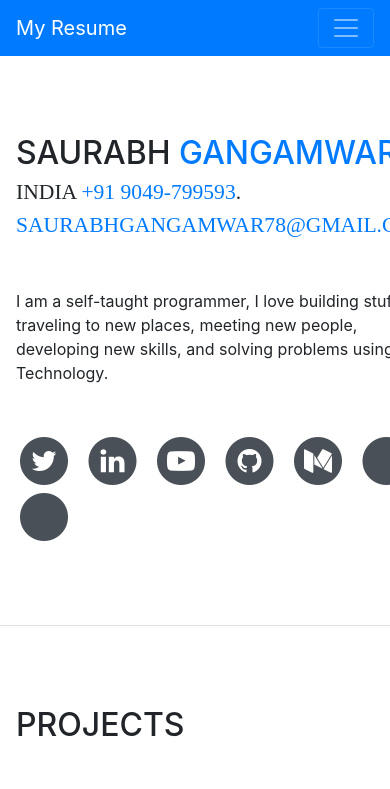
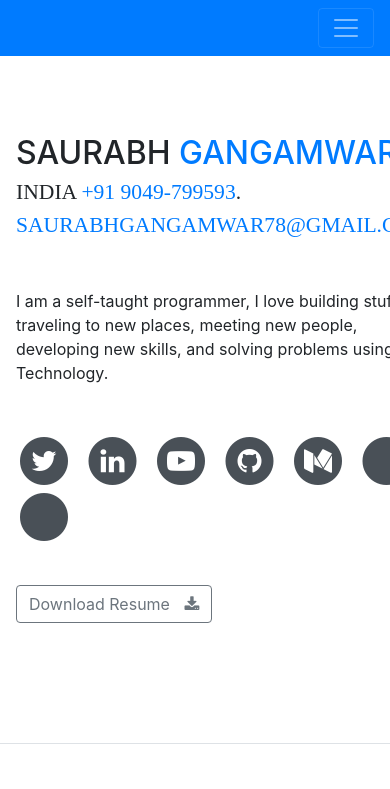
Before and after one commit to saurabh47/saurabh47.github.io, a website with bundled scripts: page index.html in a window 390 px wide. Shown: the top 789 px of the page. Built offline with nearby package versions, Linux system fonts and the light colour scheme; some icons are missing; a web font is replaced by a local one.

Commit message:
Added Download Resume button

```diff
--- a/index.html
+++ b/index.html
@@ -41,13 +41,36 @@
       a.appendChild(r);
     })(window, document, 'https://static.hotjar.com/c/hotjar-', '.js?sv=');
   </script>
+  <style>
+    .download-resume-btn {
+      margin-top: 40px;
+    }
+
+    @media only screen and (max-width: 700px) {
+      .download-resume-btn {
+        display: flex;
+        margin: 40px auto;
+      }
+    }
+
+    .btn-outline-secondary:hover {
+      color: #fff;
+      background-color: #bd5d38;
+      border-color: #bd5d38;
+    }
+
+    .download-resume-icon {
+      font-size: 20px;
+      margin-left: 10px;
+    }
+  </style>
 </head>
 
 <body id="page-top">
 
   <nav class="navbar navbar-expand-lg navbar-dark bg-primary fixed-top" id="sideNav">
     <a class="navbar-brand js-scroll-trigger" href="#page-top">
-      <span class="d-block d-lg-none">My Resume</span>
+      <span class="d-block d-lg-none"></span>
       <span class="d-none d-lg-block">
         <img class="img-fluid img-profile rounded-circle mx-auto mb-2" src="img/profile.jpg" alt="">
       </span>
@@ -153,6 +176,12 @@
               </a>
             </li>
           </ul>
+          <button class="btn btn-outline-secondary download-resume-btn"
+            onclick=" window.open('https://bit.ly/3CflDVk','_blank')">
+            Download Resume
+            <i class="fa fa-download download-resume-icon"></i>
+          </button>
+
       </div>
     </section>
 
```
